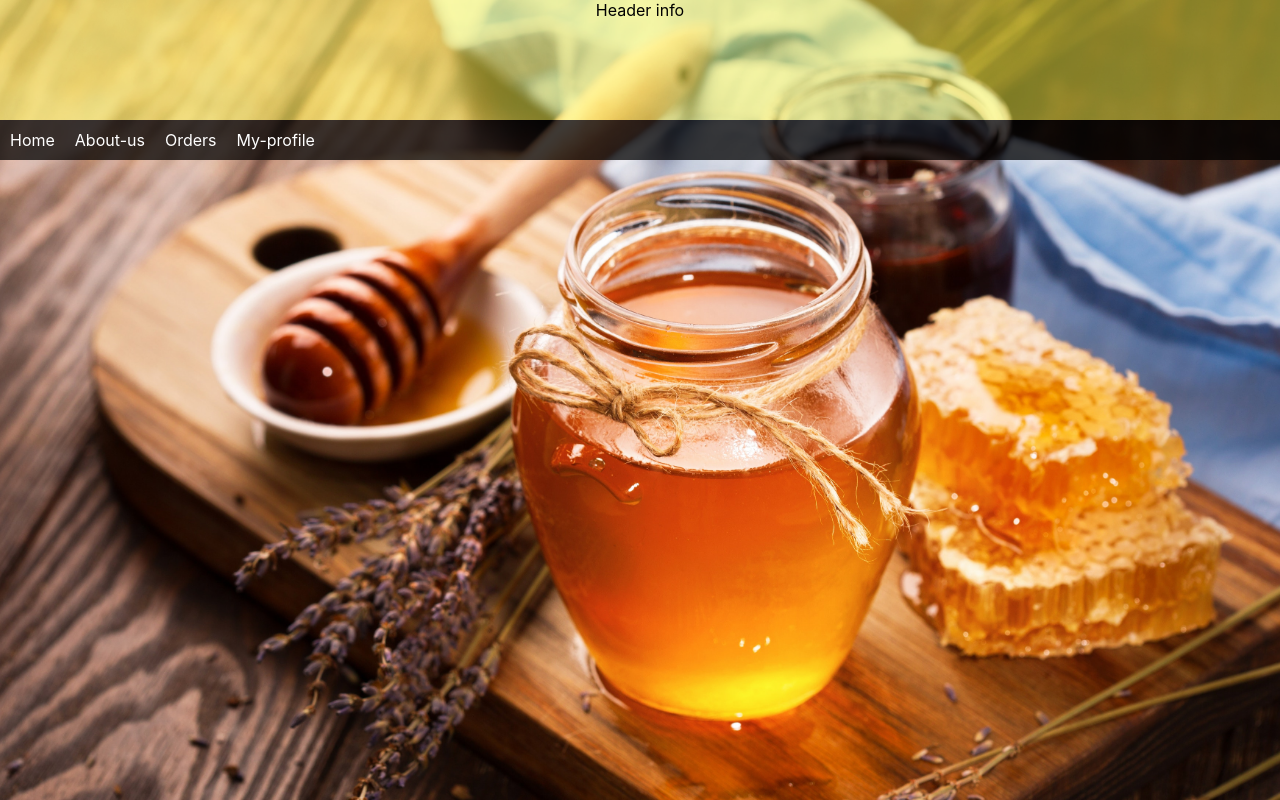
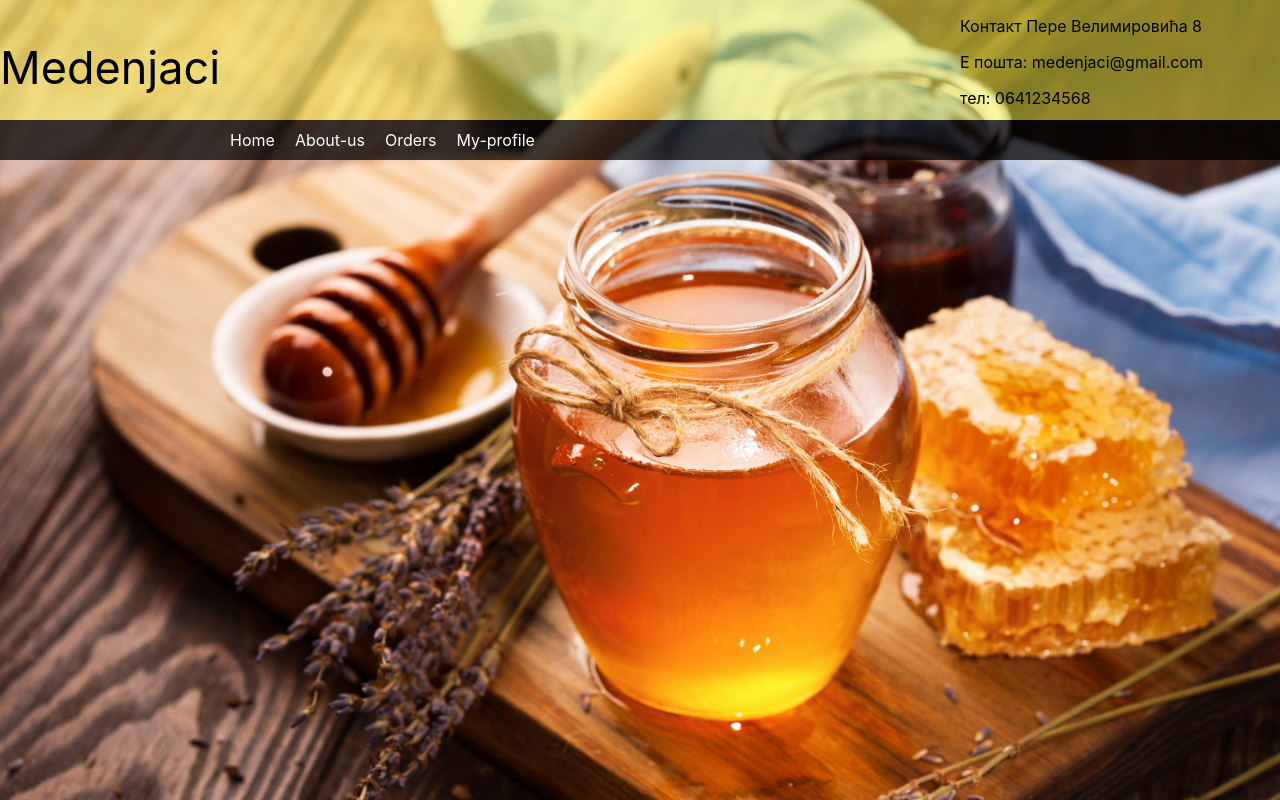
Before and after one commit to bpavle/honey-store-web, a React (Create React App) app: page / in a window 1280 px wide. Built offline with nearby package versions, Linux system fonts and the light colour scheme.

Commit message:
Basic header formating

```diff
--- a/src/components/Header.jsx
+++ b/src/components/Header.jsx
@@ -1,7 +1,16 @@
 import React from "react";
 import styles from "./Header.module.css";
 const Header = (props) => {
-  return <div className={styles.Header}>Header info</div>;
+  return (
+    <div className={styles.Header}>
+      <div className={styles.Left}>Medenjaci</div>
+      <div className={styles.Right}>
+        <p>Контакт Пере Велимировића 8</p>
+        <p>E пошта: medenjaci@gmail.com </p>
+        <p>тел: 0641234568</p>
+      </div>
+    </div>
+  );
 };
 
 export default Header;
--- a/src/components/Header.module.css
+++ b/src/components/Header.module.css
@@ -1,8 +1,16 @@
-.Header{
+.Header {
+  background-color: rgba(255, 252, 72, 0.473);
+  background-image: none;
+  height: 15%;
+  display: block;
+}
+.Left {
+  float: left;
 
-    text-align: center;
-    background-color: rgba(255, 252, 72, 0.473);
-    background-image: none;
-    height: 15%;
-    display: block;
+  font-size: 45px;
+  margin: 40px 0 40px 0;
 }
+.Right {
+  width: 25%;
+  float: right;
+}
```
